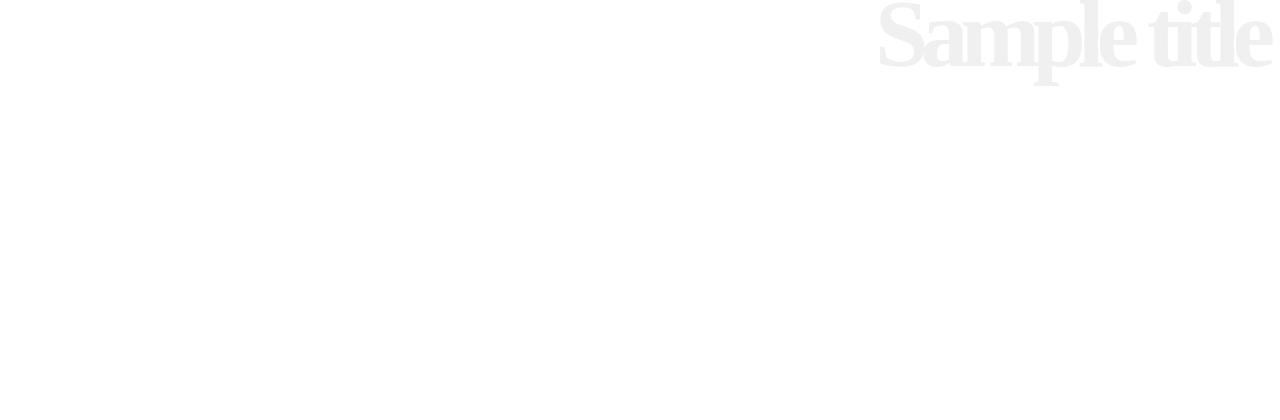
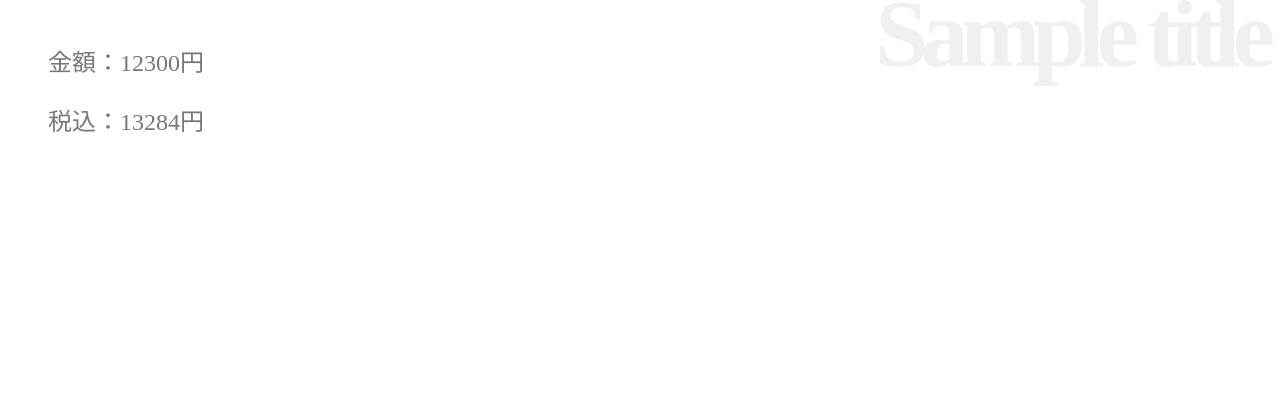
Before and after one commit to junpeko5/symfony4-practice, a Symfony app: template templates/hello/index.html.twig in a window 1280 px wide. Shown: the top 420 px of the page. Run offline with Twig, Linux system fonts and the light colour scheme; the template is opened without the code that fills it: most values are stand-ins (such as "Sample title", 1, 10 or a date in 2020); some libraries are stand-ins or nearby versions.

Commit message:
テンプレートで変数を使用する

```diff
--- a/src/Controller/HelloController.php
+++ b/src/Controller/HelloController.php
@@ -17,7 +17,7 @@ class HelloController extends AbstractController
     {
         return $this->render('hello/index.html.twig', [
             'title' => 'Hello',
-            'message' => 'これはサンプルのテンプレート画面です。',
+            'message' => 'テンプレートで計算を行います。',
         ]);
     }
 }
--- a/templates/hello/index.html.twig
+++ b/templates/hello/index.html.twig
@@ -4,5 +4,9 @@
 {% block title %}{{ title }}{% endblock %}
 
 {% block body %}
-<p>{{ message }}</p>
+    {% set price = 12300 %}
+    <p>{{ message }}</p>
+    <p>金額：{{ price }}円</p>
+    {% set taxprice = price * 1.08 %}
+    <p>税込：{{ taxprice }}円</p>
 {% endblock %}
```
